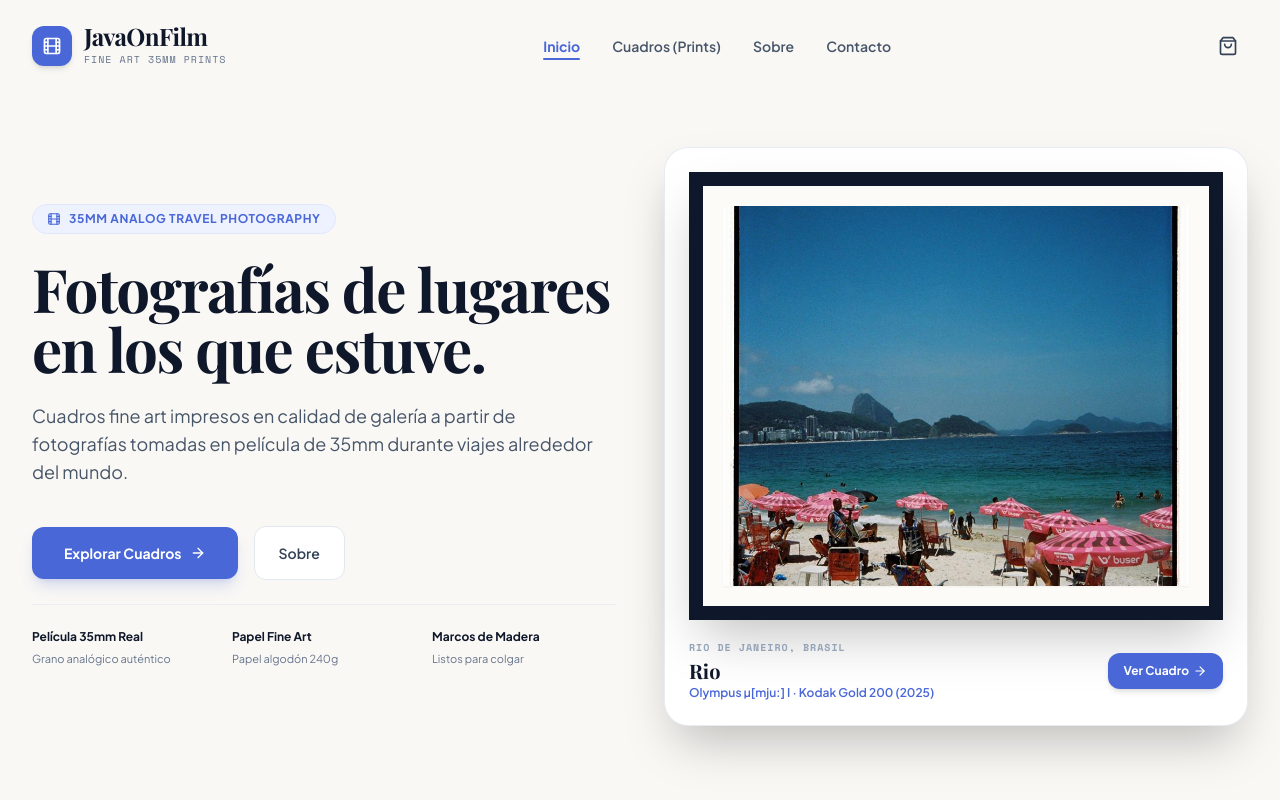
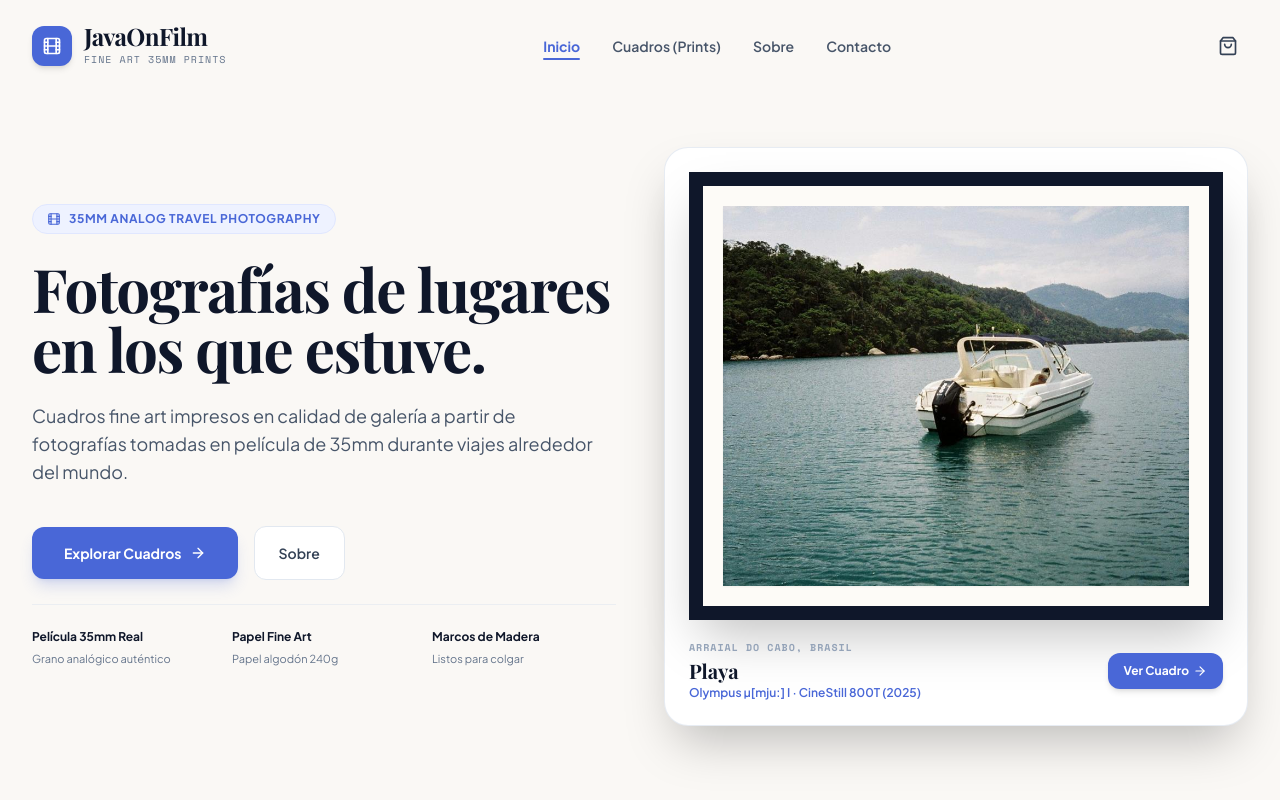
Before and after one commit to javigutierrezra/javaonfilm-web, a React (Vite) app: page / in a window 1280 px wide. Shown: the top 800 px of the page. Built offline with nearby package versions, Linux system fonts and the light colour scheme; a web font is replaced by a local one.

Commit message:
cambio de imagenes

```diff
--- a/src/data/products.js
+++ b/src/data/products.js
@@ -6,28 +6,7 @@
  */
 
 export const PRODUCTS = [
-  {
-    id: "rio-01",
-    title: "Rio",
-    location: "Rio de Janeiro, Brasil",
-    year: "2025",
-    film: "Kodak Gold 200",
-    camera: "Olympus µ[mju:] I",
-    orientation: "horizontal",
-    category: "coastal",
-    story: "Tomada durante una tarde dorada caminando hacia los acantilados de Uluwatu. El mar rompía abajo con fuerza y la luz filtrada por la mítica lente fija f/3.5 de la Olympus mju I le dio esa calidez analógica auténtica.",
-    image: "/images/Rio.jpeg",
 
-
-    sizes: [
-      { id: "30x45", label: "30 x 45 cm", priceCLP: 45000, priceUSD: 48 },
-      { id: "50x75", label: "50 x 75 cm", priceCLP: 65000, priceUSD: 70 },
-      { id: "70x100", label: "70 x 100 cm", priceCLP: 89000, priceUSD: 95 }
-    ],
-    price: 45000,
-    priceUSD: 48,
-    purchaseUrl: "https://mpago.la/link-uluwatu"
-  },
   {
     id: "arraialdocabo-02",
     title: "Playa",
@@ -38,7 +17,7 @@ export const PRODUCTS = [
     orientation: "vertical",
     category: "street",
     story: "Capturada de noche bajo los neones de Shinjuku justo después de una lluvia ligera con mi Olympus mju I compacta. La emulsión de CineStill 800T creó ese halo cinematográfico inolvidable.",
-    image: "images/ArraialDoCabo.jpeg",
+    image: "/images/ArraialDoCabo.jpeg",
 
     sizes: [
       { id: "30x45", label: "30 x 45 cm", priceCLP: 52000, priceUSD: 55 },
@@ -91,27 +70,7 @@ export const PRODUCTS = [
     priceUSD: 45,
     purchaseUrl: "https://mpago.la/link-lisbon"
   },
-  {
-    id: "lapeña-05",
-    title: "La Peña",
-    location: "Valparaíso, Chile",
-    year: "2023",
-    film: "Ilford HP5 Plus 400",
-    camera: "Olympus µ[mju:] I",
-    orientation: "vertical",
-    category: "street",
-    story: "Un café matutino bajo la lluvia en Saint-Germain-des-Prés. Blanco y negro analógico en estado puro capturado con la Olympus mju I en grano Ilford HP5.",
-    image: "LaPeña.jpeg",
 
-    sizes: [
-      { id: "30x45", label: "30 x 45 cm", priceCLP: 46000, priceUSD: 49 },
-      { id: "50x75", label: "50 x 75 cm", priceCLP: 66000, priceUSD: 71 },
-      { id: "70x100", label: "70 x 100 cm", priceCLP: 90000, priceUSD: 96 }
-    ],
-    price: 46000,
-    priceUSD: 49,
-    purchaseUrl: "https://mpago.la/link-paris"
-  },
   {
     id: "pandeazucar-06",
     title: "Pan De Azucar",
@@ -133,48 +92,8 @@ export const PRODUCTS = [
     priceUSD: 59,
     purchaseUrl: "https://mpago.la/link-positano"
   },
-  {
-    id: "atacama-07",
-    title: "Dunas del Valle de la Luna",
-    location: "Atacama, Chile",
-    year: "2024",
-    film: "Kodak Portra 160",
-    camera: "Olympus µ[mju:] I",
-    orientation: "horizontal",
-    category: "nature",
-    story: "El desierto de Atacama al atardecer. La textura fina de la arena y los degradados violeta sobre el volcán Licancabur capturados con la Olympus mju I en Kodak Portra 160.",
-    image: "https://images.unsplash.com/photo-1509316975850-ff9c5deb0cd9?q=80&w=1200&auto=format&fit=crop",
 
-    sizes: [
-      { id: "30x45", label: "30 x 45 cm", priceCLP: 49000, priceUSD: 52 },
-      { id: "50x75", label: "50 x 75 cm", priceCLP: 69000, priceUSD: 74 },
-      { id: "70x100", label: "70 x 100 cm", priceCLP: 94000, priceUSD: 100 }
-    ],
-    price: 49000,
-    priceUSD: 52,
-    purchaseUrl: "https://mpago.la/link-atacama"
-  },
-  {
-    id: "kyoto-08",
-    title: "Arashiyama Bamboo",
-    location: "Kioto, Japón",
-    year: "2023",
-    film: "Fujifilm Velvia 50",
-    camera: "Olympus µ[mju:] I",
-    orientation: "vertical",
-    category: "nature",
-    story: "Caminando al amanecer en el bosque de bambú de Arashiyama. La luz filtrada dio tonos esmeralda saturados gracias a la mítica película Fujifilm Velvia 50 y el lente sharp de la Olympus mju I.",
-    image: "https://images.unsplash.com/photo-1503899036084-c55cdd92da26?q=80&w=1200&auto=format&fit=crop",
 
-    sizes: [
-      { id: "30x45", label: "30 x 45 cm", priceCLP: 51000, priceUSD: 54 },
-      { id: "50x75", label: "50 x 75 cm", priceCLP: 71000, priceUSD: 76 },
-      { id: "70x100", label: "70 x 100 cm", priceCLP: 96000, priceUSD: 103 }
-    ],
-    price: 51000,
-    priceUSD: 54,
-    purchaseUrl: "https://mpago.la/link-kyoto"
-  }
 ];
 
 export const FRAME_OPTIONS = [
```
